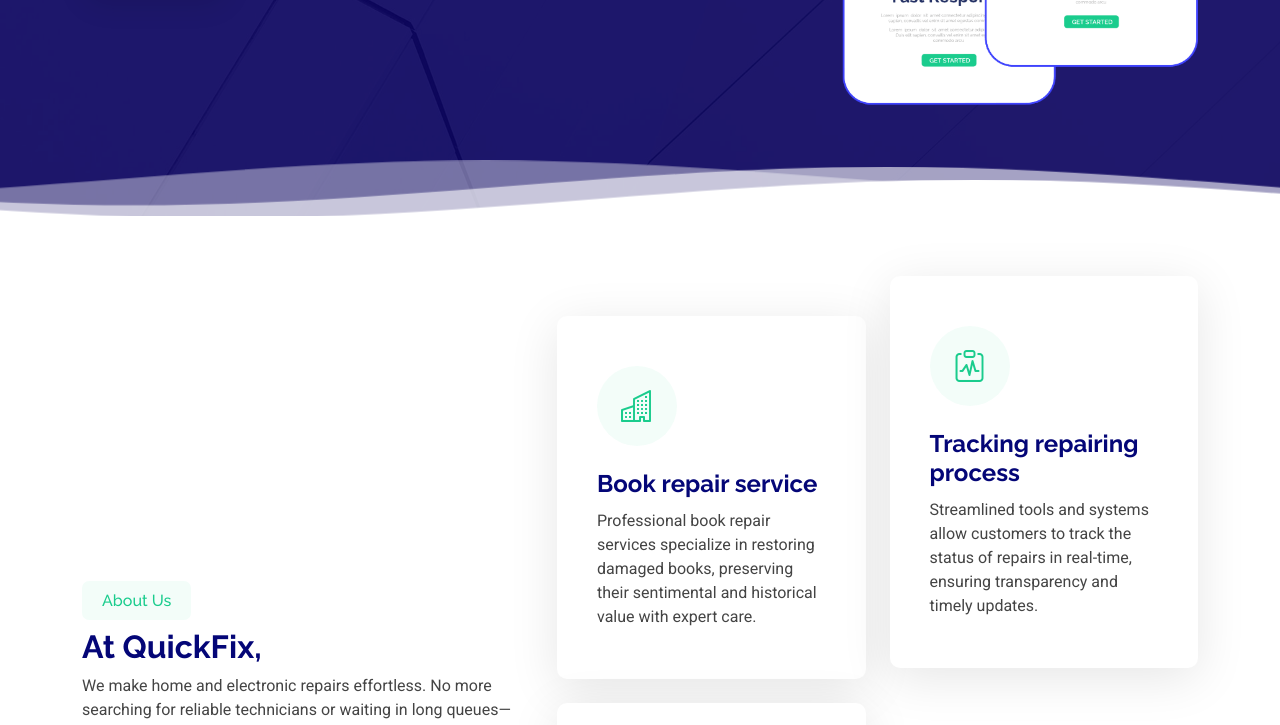
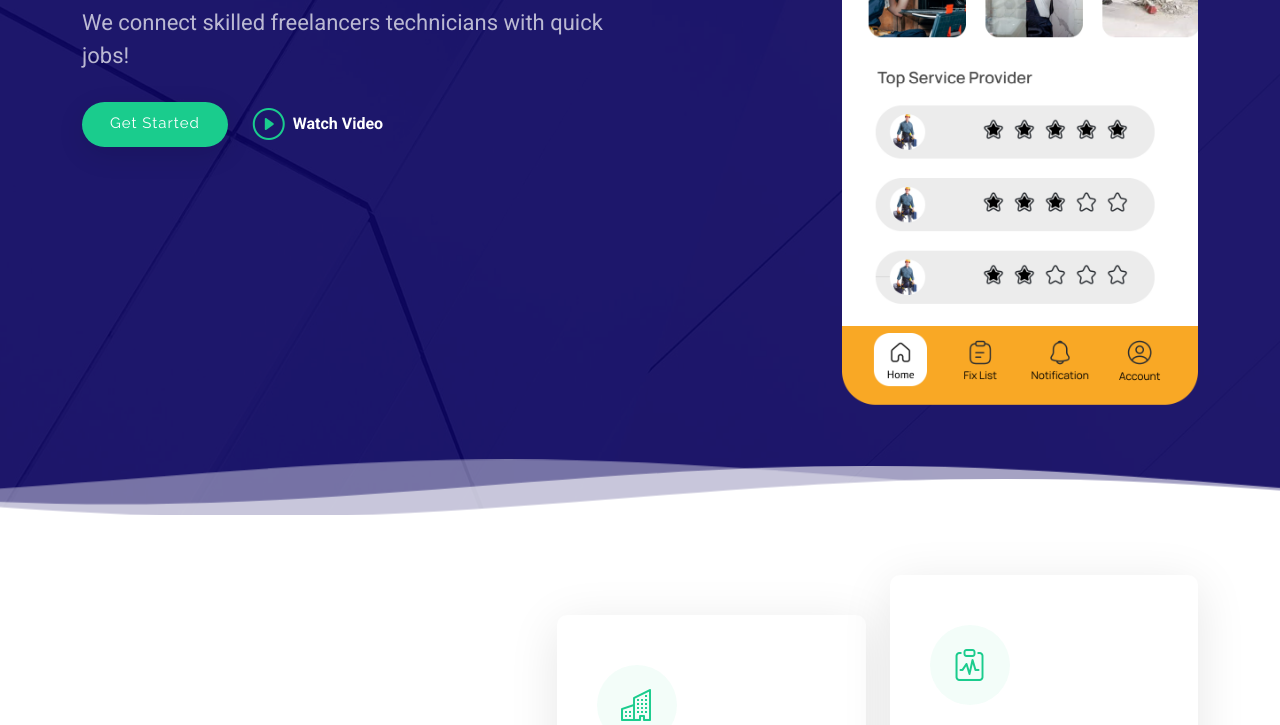
Before and after one commit to Guanjie003/Homework, a plain HTML site: page public/index.html in a window 1280 px wide. Shown: the part 499-1224 px from the top of the page. Drawn offline with Linux system fonts and the light colour scheme.

Commit message:
fix frontend

```diff
--- a/public/index.html
+++ b/public/index.html
@@ -68,7 +68,7 @@
       <div class="container">
         <div class="row gy-4 justify-content-between">
           <div class="col-lg-4 order-lg-last hero-img" data-aos="zoom-out" data-aos-delay="100">
-            <img src="assets/img/hero-img.png" class="img-fluid animated" alt="">
+            <img src="img/Homepage.png" class="img-fluid animated" alt="">
           </div>
 
           <div class="col-lg-6  d-flex flex-column justify-content-center" data-aos="fade-in">
```
Also changed, not shown: public/img/2star.png (deleted), public/img/3star.png (deleted), public/img/5star.png (deleted), public/img/Chat.png (deleted), public/img/Home.png (deleted), public/img/Homepage.png (added), public/img/Intro.png (deleted), public/img/List.png (deleted), public/img/Log In Page.png (added), public/img/Magnifying.png (deleted), public/img/Notification.png (deleted), public/img/Profile.png (deleted), public/img/QuickFix.png (deleted), public/img/Service1.png (deleted), 3 more files.
